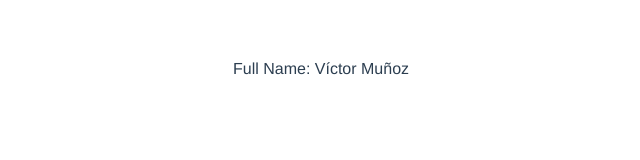
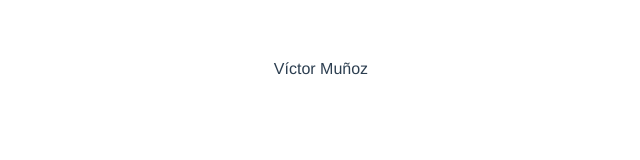
Before and after one commit to vimaik/curso_de_vuejs_componentes_y_composition_api_platzi, a Vue app: page / in a window 1280 px wide. Shown: the top 160 px of the page, without its empty margins (319-959 px from the left). Built offline with nearby package versions, Linux system fonts and the light colour scheme.

Commit message:
18. Uso de context con Composition API

```diff
--- a/src/App.vue
+++ b/src/App.vue
@@ -1,5 +1,5 @@
 <template>
-  <Home first-name="Víctor" last-name="Muñoz"></Home>
+  <Home first-name="Víctor" last-name="Muñoz" unexpected-attr="valor1"></Home>
 </template>
 
 <script>
--- a/src/components/Home.vue
+++ b/src/components/Home.vue
@@ -1,5 +1,5 @@
 <template>
-  <div>Full Name: {{ fullName }}</div>
+  <div>{{ fullName }}</div>
 </template>
 
 <script>
@@ -18,11 +18,20 @@ export default {
       default: "Hernández",
     },
   },
-  setup(props) {
+  // context contiene atributos: attrs, emit, expose y slots
+  // Se puede acceder a uno o varios de ellos mediante la deconstrucción de EMAScript
+  setup(props, { attrs, expose }) {
     const { firstName, lastName } = toRefs(props);
 
     const fullName = computed(() => {
       return `${firstName.value} ${lastName.value}`;
+    });
+
+    console.log(attrs);
+
+    // Para exponer atributos y funciones internos del componentes a otros componentes
+    expose({
+      fullName,
     });
 
     return {
```
